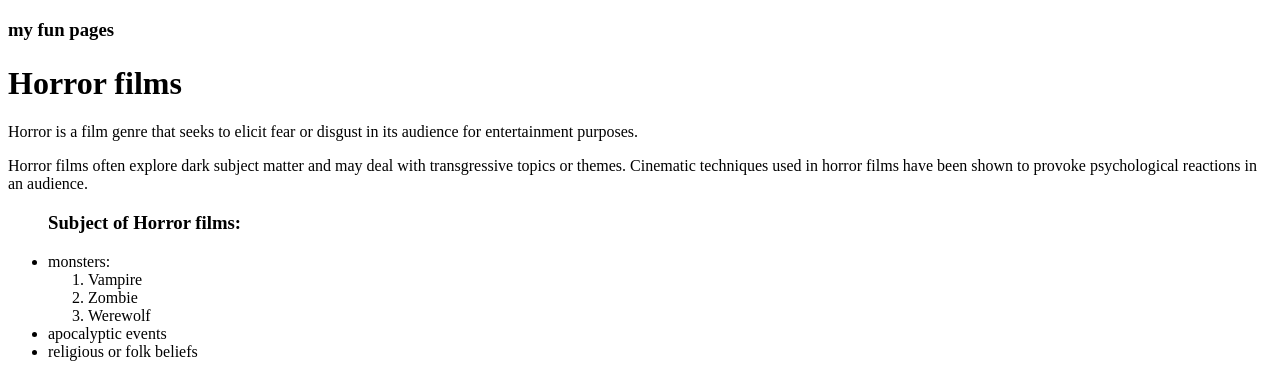
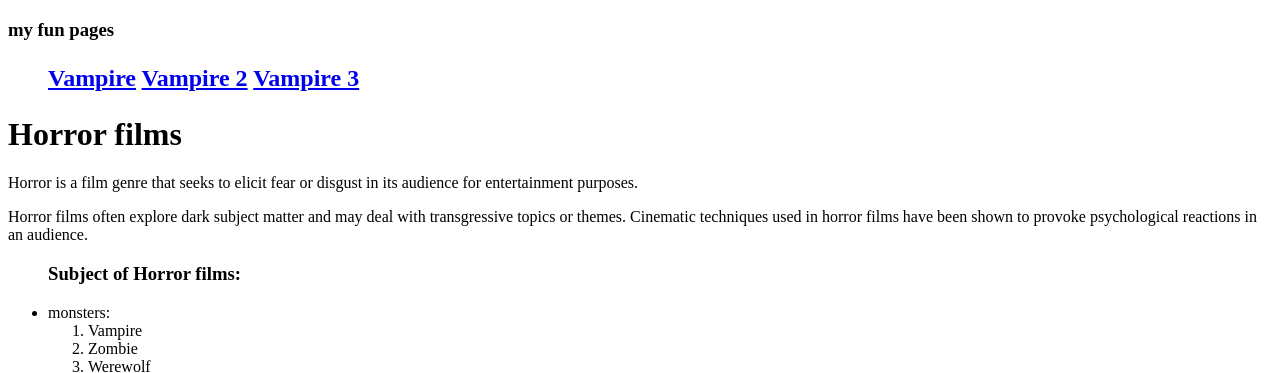
Before and after one commit to SonomaruNata/NatalyUnicLeibo, a plain HTML site: page index.html in a window 1280 px wide. Shown: the top 373 px of the page. Drawn offline with Linux system fonts and the light colour scheme.

Commit message:
pages names

```diff
--- a/index.html
+++ b/index.html
@@ -20,7 +20,9 @@
     <h3> my fun pages</h3>
     <h2>
 <ul>
-<il> </il>
+<il> <a href="Page1.html">Vampire</a></il>
+<il> <a href="Page2.html">Vampire 2</a></il>
+<il> <a href="Page3.html">Vampire 3</a></il>
 <il> </il>
 <il> </il>
 <il> </il>
```
